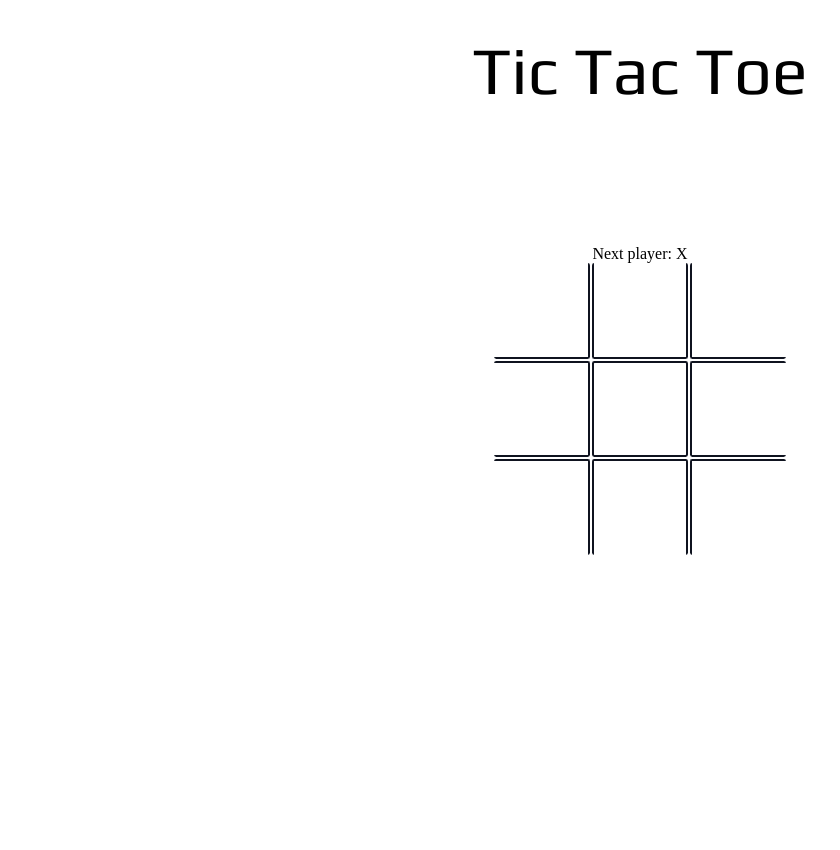
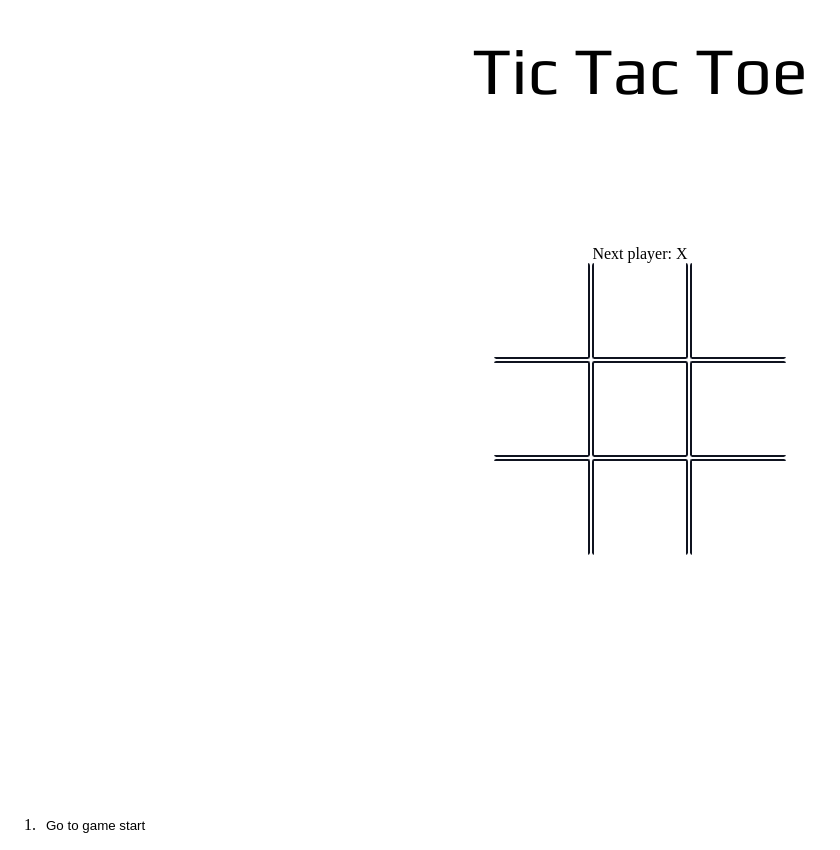
Before and after one commit to dponcez/react-tic-tac-toe, a React app: page / in a window 1280 px wide. Shown: the whole page, without its empty margins (0-840 px from the left). Before the commit the page ends 800 px from the top, so only its background shows below. Built offline with nearby package versions, Linux system fonts and the light colour scheme.

Commit message:
Modify Game component: add (handlePlay) function

```diff
--- a/src/components/Game/Game.js
+++ b/src/components/Game/Game.js
@@ -1,17 +1,39 @@
 import React, { useState } from 'react';
 import { Board } from '../Board/Board';
+import { Button  } from '../Button/Button'
 
 const Game = () => {
-  const [currentMove, setCurrentMove] = useState(0);
-  const [history, setHistory] = useState([Array(9).fill(null)]);
-  const xIsNext = currentMove % 2 === 0;
-  const currentSquares = history[currentMove];
+  const spaces = [Array(9).fill(null)]
+  const [currentIndex, setCurrentIndex] = useState(0);
+  const [history, setHistory] = useState(spaces);
+  const xIsNext = currentIndex % 2 === 0;
+  const currentSquares = history[currentIndex];
 
   const handlePlay = (nextSquare) => {
     const nextHistory = [...history.slice(0, currentSquares + 1), nextSquare];
     setHistory(nextHistory)
-    setCurrentMove(nextHistory.length - 1);
+    setCurrentIndex(nextHistory.length - 1);
   }
+
+  const jumpToNext = (nextMove) => setCurrentIndex(nextMove);
+
+  const moves = history.map((squares, move) => {
+    let description;
+
+    move > 0 ?
+      (description = `Go to move: ${move}`) :
+      (description = `Go to game start`)
+
+    return (
+      <li key={move}>
+        <Button
+          className="jump"
+          value={description}
+          onClick={() => jumpToNext(move)}
+        />
+      </li>
+    )
+  })
 
   return (
     <div className='game'>
@@ -22,6 +44,9 @@ const Game = () => {
           onPlay={handlePlay}
         />
       </div>
+      <ol className="game--list">
+        {moves}
+      </ol>
     </div>
   )
 }
```
